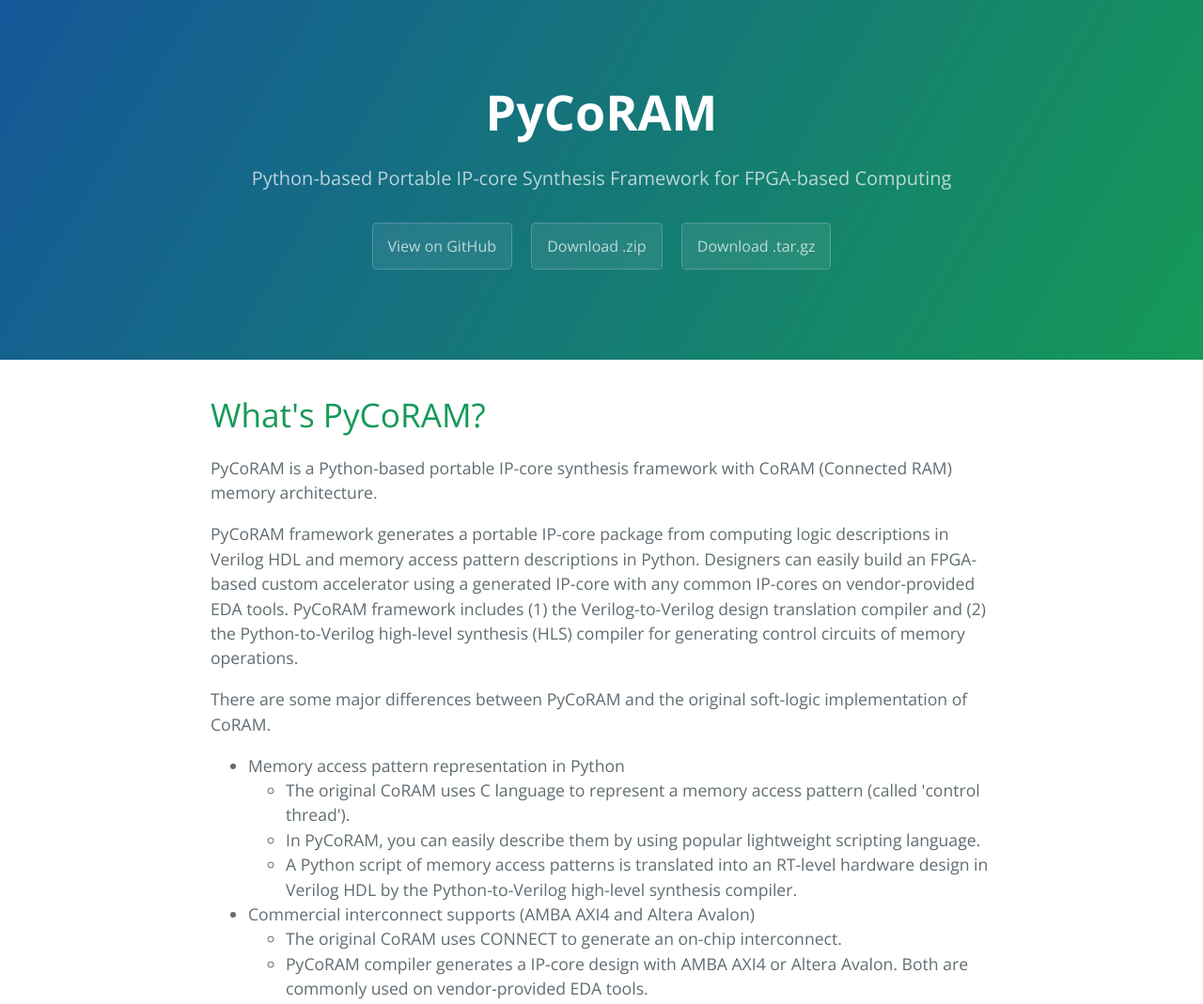
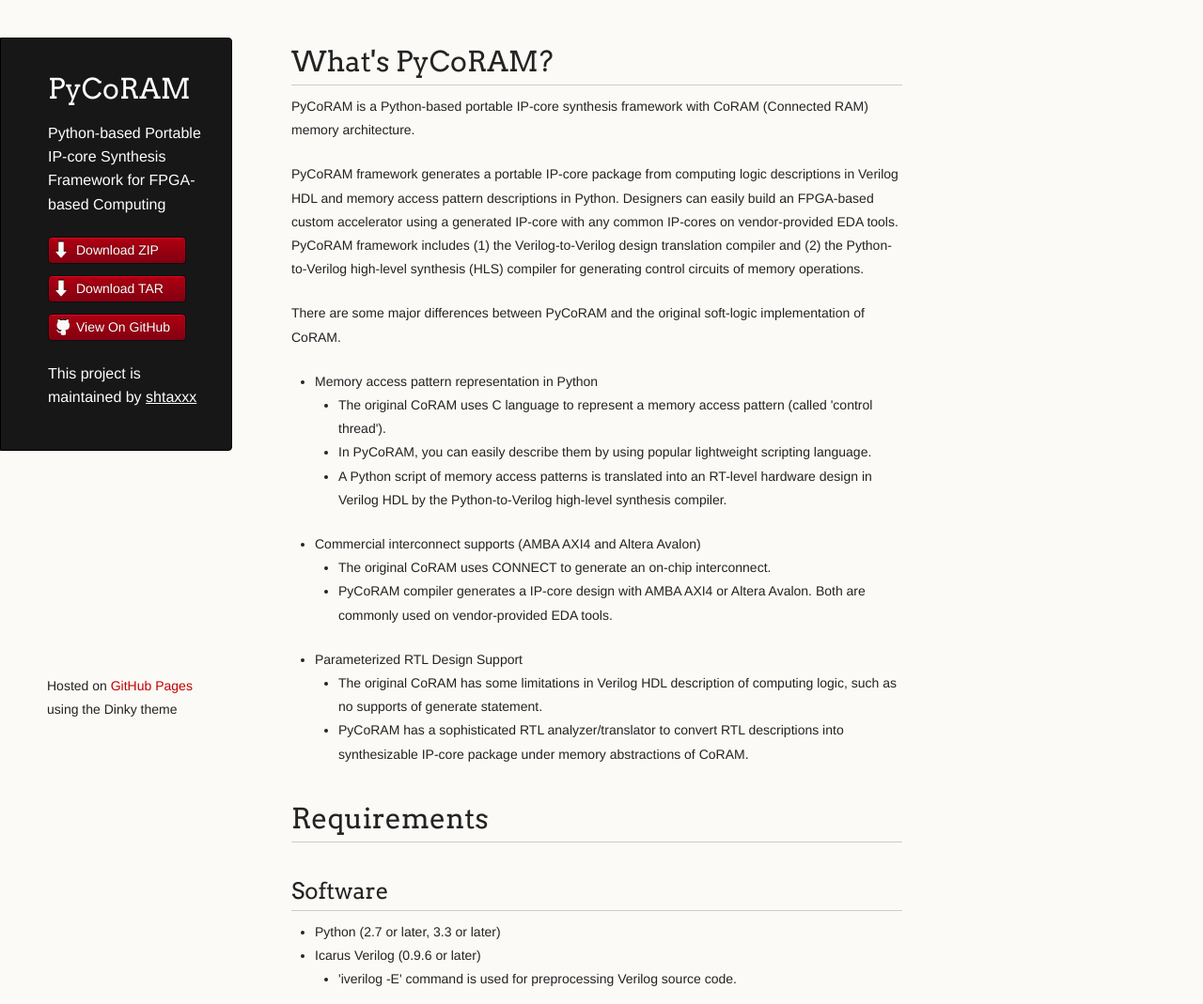
Before and after one commit to PyHDI/PyCoRAM, a plain HTML site: page index.html in a window 1280 px wide. Shown: the top 1069 px of the page at 94% size. Drawn offline with nearby package versions, Linux system fonts and the light colour scheme.

Commit message:
Create gh-pages branch via GitHub

```diff
--- a/index.html
+++ b/index.html
@@ -1,25 +1,36 @@
-<!DOCTYPE html>
-<html lang="en-us">
+<!doctype html>
+<html>
   <head>
-    <meta charset="UTF-8">
+    <meta charset="utf-8">
+    <meta http-equiv="X-UA-Compatible" content="chrome=1">
     <title>PyCoRAM by shtaxxx</title>
-    <meta name="viewport" content="width=device-width, initial-scale=1">
-    <link rel="stylesheet" type="text/css" href="stylesheets/normalize.css" media="screen">
-    <link href='http://fonts.googleapis.com/css?family=Open+Sans:400,700' rel='stylesheet' type='text/css'>
-    <link rel="stylesheet" type="text/css" href="stylesheets/stylesheet.css" media="screen">
-    <link rel="stylesheet" type="text/css" href="stylesheets/github-light.css" media="screen">
+
+    <link rel="stylesheet" href="stylesheets/styles.css">
+    <link rel="stylesheet" href="stylesheets/pygment_trac.css">
+    <script src="javascripts/scale.fix.js"></script>
+    <meta name="viewport" content="width=device-width, initial-scale=1, user-scalable=no">
+    <!--[if lt IE 9]>
+    <script src="//html5shiv.googlecode.com/svn/trunk/html5.js"></script>
+    <![endif]-->
   </head>
   <body>
-    <section class="page-header">
-      <h1 class="project-name">PyCoRAM</h1>
-      <h2 class="project-tagline">Python-based Portable IP-core Synthesis Framework for FPGA-based Computing</h2>
-      <a href="https://github.com/shtaxxx/PyCoRAM" class="btn">View on GitHub</a>
-      <a href="https://github.com/shtaxxx/PyCoRAM/zipball/master" class="btn">Download .zip</a>
-      <a href="https://github.com/shtaxxx/PyCoRAM/tarball/master" class="btn">Download .tar.gz</a>
-    </section>
+    <div class="wrapper">
+      <header>
+        <h1 class="header">PyCoRAM</h1>
+        <p class="header">Python-based Portable IP-core Synthesis Framework for FPGA-based Computing</p>
 
-    <section class="main-content">
-      <h1>
+        <ul>
+          <li class="download"><a class="buttons" href="https://github.com/shtaxxx/PyCoRAM/zipball/master">Download ZIP</a></li>
+          <li class="download"><a class="buttons" href="https://github.com/shtaxxx/PyCoRAM/tarball/master">Download TAR</a></li>
+          <li><a class="buttons github" href="https://github.com/shtaxxx/PyCoRAM">View On GitHub</a></li>
+        </ul>
+
+        <p class="header">This project is maintained by <a class="header name" href="https://github.com/shtaxxx">shtaxxx</a></p>
+
+
+      </header>
+      <section>
+        <h1>
 <a id="whats-pycoram" class="anchor" href="#whats-pycoram" aria-hidden="true"><span class="octicon octicon-link"></span></a>What's PyCoRAM?</h1>
 
 <p>PyCoRAM is a Python-based portable IP-core synthesis framework with CoRAM (Connected RAM) memory architecture.</p>
@@ -243,9 +254,12 @@ The code is copied into testbench script.</li>
 <a id="publication" class="anchor" href="#publication" aria-hidden="true"><span class="octicon octicon-link"></span></a>Publication</h1>
 
 <ul>
-<li>Shinya Takamaeda-Yamazaki, Kenji Kise and James C. Hoe: PyCoRAM: Yet Another Implementation of CoRAM Memory Architecture for Modern FPGA-based Computing, The Third Workshop on the Intersections of Computer Architecture and Reconfigurable Logic (CARL 2013) (Co-located with MICRO-46), December 2013. <a href="http://users.ece.cmu.edu/%7Ejhoe/distribution/2013/carl13pycoram.pdf">Paper</a>
-<a href="http://www.slideshare.net/shtaxxx/pycoramcarl2013">Slide</a>
-</li>
+<li><p>Shinya Takamaeda-Yamazaki, Kenji Kise and James C. Hoe: PyCoRAM: Yet Another Implementation of CoRAM Memory Architecture for Modern FPGA-based Computing, The Third Workshop on the Intersections of Computer Architecture and Reconfigurable Logic (CARL 2013) (Co-located with MICRO-46), December 2013. <a href="http://users.ece.cmu.edu/%7Ejhoe/distribution/2013/carl13pycoram.pdf">Paper</a>
+<a href="http://www.slideshare.net/shtaxxx/pycoramcarl2013">Slide</a></p></li>
+<li><p>Zynq + PyCoRAM (+ Debian) (slideshare, in Japanese)
+<a href="http://www.slideshare.net/shtaxxx/zynqpycoram">Slide</a></p></li>
+<li><p>PyCoRAM for HLS meet up (slideshare, in Japanese)
+<a href="http://www.slideshare.net/shtaxxx/pycoram20150116hls">Slide</a></p></li>
 </ul>
 
 <h1>
@@ -277,15 +291,12 @@ The code is copied into testbench script.</li>
 <p>Copyright (C) 2013, Shinya Takamaeda-Yamazaki</p>
 
 <p>E-mail: shinya_at_is.naist.jp</p>
-
-      <footer class="site-footer">
-        <span class="site-footer-owner"><a href="https://github.com/shtaxxx/PyCoRAM">PyCoRAM</a> is maintained by <a href="https://github.com/shtaxxx">shtaxxx</a>.</span>
-
-        <span class="site-footer-credits">This page was generated by <a href="https://pages.github.com">GitHub Pages</a> using the <a href="https://github.com/jasonlong/cayman-theme">Cayman theme</a> by <a href="https://twitter.com/jasonlong">Jason Long</a>.</span>
+      </section>
+      <footer>
+        <p><small>Hosted on <a href="https://pages.github.com">GitHub Pages</a> using the Dinky theme</small></p>
       </footer>
-
-    </section>
-
+    </div>
+    <!--[if !IE]><script>fixScale(document);</script><![endif]-->
 
   </body>
 </html>
--- a/stylesheets/styles.css
+++ b/stylesheets/styles.css
@@ -98,13 +98,15 @@ strong {
 }
 
 ul {
-  list-style: inside;
+  list-style-position: inside;
+  list-style: disc;
   padding-left: 25px;
 }
 
 ol {
-  list-style: decimal inside;
-  padding-left: 20px;
+  list-style-position: inside;
+  list-style: decimal;
+  padding-left: 25px;
 }
 
 blockquote {
```
Also changed, not shown: params.json (+1 -1 lines).
